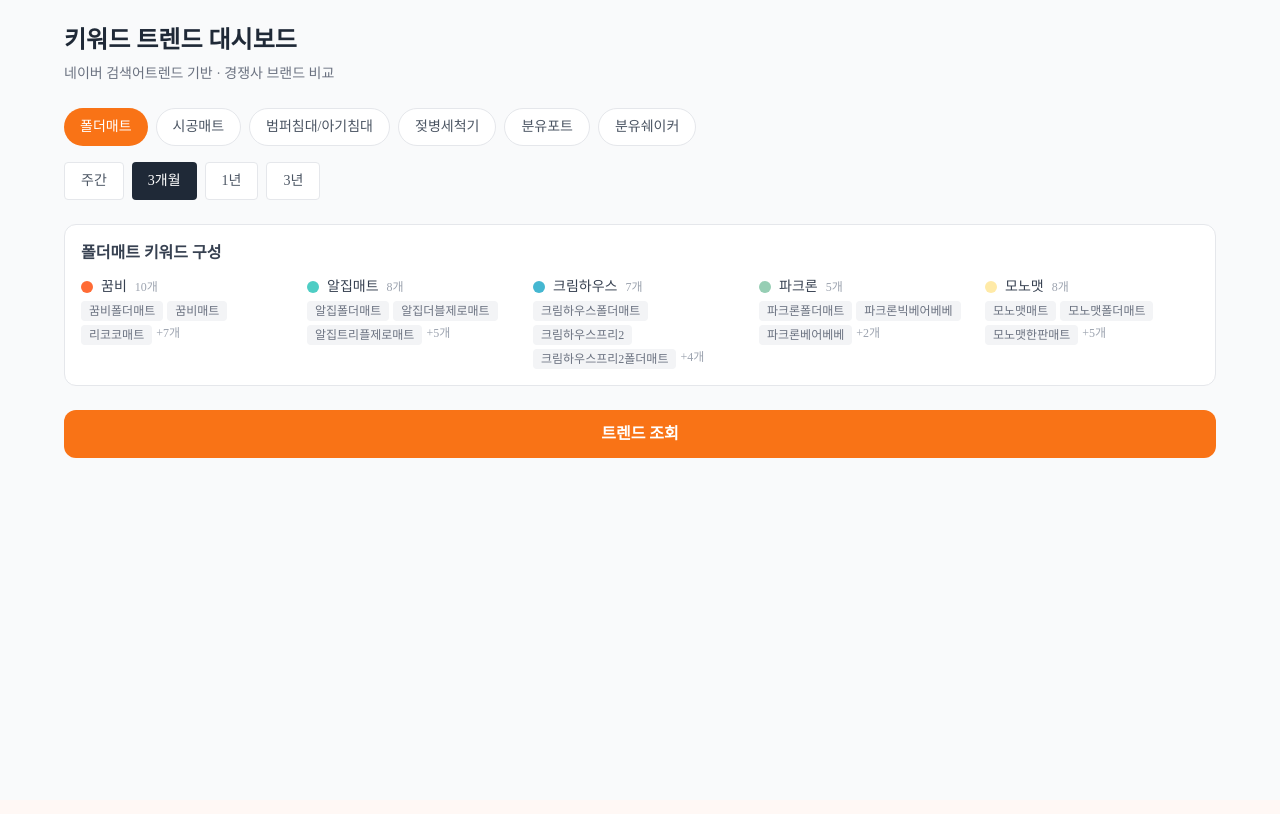
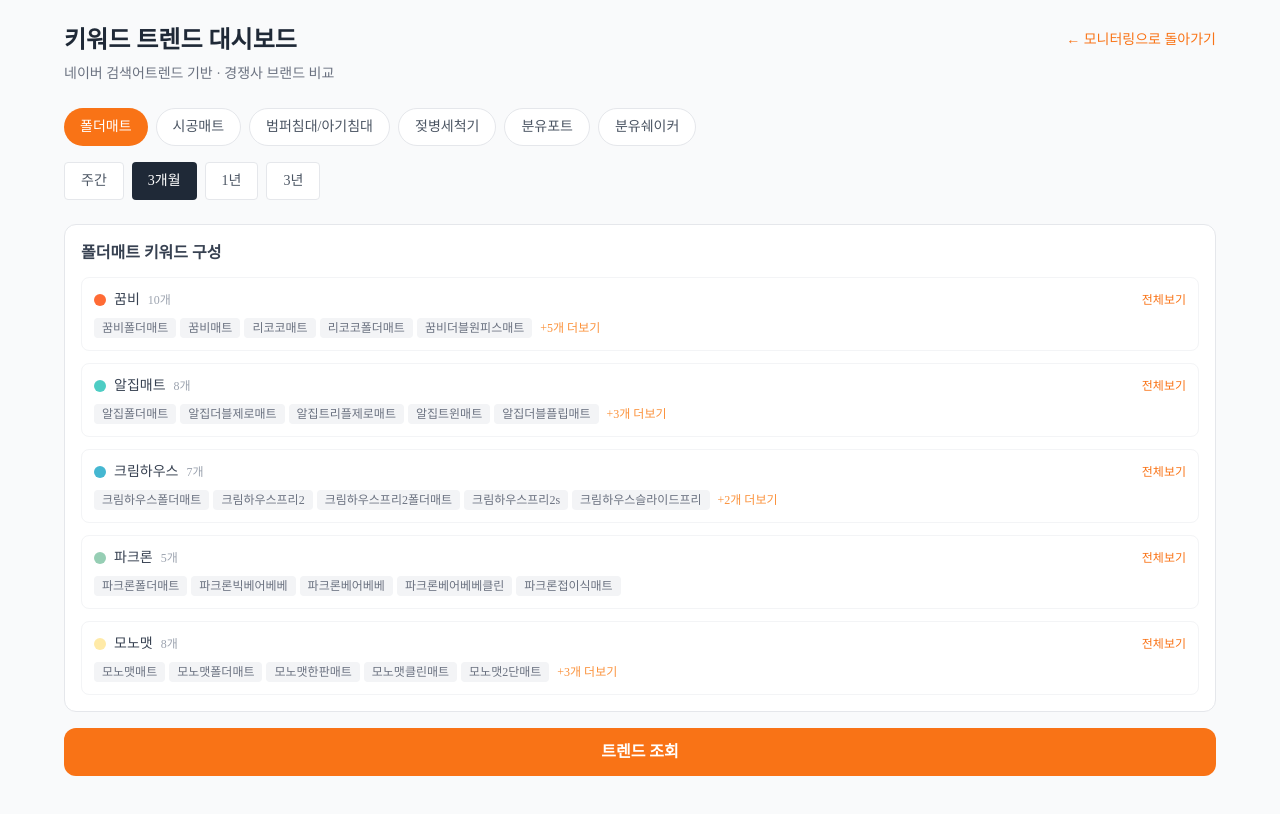
Before and after one commit to ggumbim-droid/ggumbi-monitor, a Next.js app: page /trend in a window 1280 px wide. Shown: the top 814 px of the page. Built offline with nearby package versions, Linux system fonts and the light colour scheme.

Commit message:
Update page.tsx

```diff
--- a/src/app/trend/page.tsx
+++ b/src/app/trend/page.tsx
@@ -1,12 +1,12 @@
 "use client";
 
 import { useState } from "react";
+import Link from "next/link";
 import { LineChart, Line, XAxis, YAxis, CartesianGrid, Tooltip, Legend, ResponsiveContainer } from "recharts";
 
 const KEYWORD_GROUPS = [
   {
-    id: "folder_mat",
-    label: "폴더매트",
+    id: "folder_mat", label: "폴더매트",
     brands: [
       { name: "꿈비", keywords: ["꿈비폴더매트","꿈비매트","리코코매트","리코코폴더매트","꿈비더블원피스매트","꿈비트리플원피스매트","꿈비자이언트매트","꿈비원피스매트","꿈비클린롤매트","꿈비복도매트"] },
       { name: "알집매트", keywords: ["알집폴더매트","알집더블제로매트","알집트리플제로매트","알집트윈매트","알집더블플립매트","알집에코실리온","알집매트더블제로매트","알집복도제로매트"] },
@@ -16,8 +16,7 @@ const KEYWORD_GROUPS = [
     ],
   },
   {
-    id: "construction_mat",
-    label: "시공매트",
+    id: "construction_mat", label: "시공매트",
     brands: [
       { name: "꿈비", keywords: ["꿈비시공매트","꿈비매트시공","꿈비퍼즐매트","리코코퍼즐매트","꿈비시공퍼즐매트","리코코황변방지","리코코디자인tpu클립매트"] },
       { name: "알집매트", keywords: ["알집시공매트","알집거실시공","알집노블시공","알집tpu시공매트","알집tpu매트","알집tpu시공","알집매트시공비용"] },
@@ -27,8 +26,7 @@ const KEYWORD_GROUPS = [
     ],
   },
   {
-    id: "bumper_bed",
-    label: "범퍼침대/아기침대",
+    id: "bumper_bed", label: "범퍼침대/아기침대",
     brands: [
       { name: "꿈비", keywords: ["꿈비범퍼침대","꿈비아기침대","꿈비하이가드범퍼침대","꿈비범퍼침대대형","꿈비범퍼침대특대형","꿈비범퍼침대슈퍼특대형","꿈비범퍼침대매트","꿈비트윈스타","꿈비월드스타","꿈비럭키스타"] },
       { name: "도노도노", keywords: ["도노도노아기침대","도노도노범퍼침대","도노도노하이가드범퍼침대","도노도노패밀리범퍼침대","도노도노하이가드","도노도노범퍼침대가드","도노도노범퍼침대매트"] },
@@ -38,8 +36,7 @@ const KEYWORD_GROUPS = [
     ],
   },
   {
-    id: "bottle_washer",
-    label: "젖병세척기",
+    id: "bottle_washer", label: "젖병세척기",
     brands: [
       { name: "꿈비", keywords: ["꿈비젖병세척기","꿈비세척기","꿈비젖병소독기","꿈비젖병세척소독기","uvpro"] },
       { name: "베이비브레짜", keywords: ["베이비브레짜젖병세척기","브레짜젖병세척기","베이비브레짜젖병세척소독기","브레짜젖병세척소독기","베이비브레짜세척기","브레짜세척기"] },
@@ -49,8 +46,7 @@ const KEYWORD_GROUPS = [
     ],
   },
   {
-    id: "formula_pot",
-    label: "분유포트",
+    id: "formula_pot", label: "분유포트",
     brands: [
       { name: "꿈비", keywords: ["꿈비휴대용분유포트","꿈비보온병","꿈비외출용분유포트","꿈비휴대용포트","꿈비분유포트","꿈비무선분유포트","꿈비분리형휴대용분유포트","꿈비분리형분유포트","꿈비배터리분리형분유포트"] },
       { name: "나리몽", keywords: ["나리몽휴대용분유포트","나리몽분리형분유포트","나리몽보온병","나리몽외출용분유포트","나리몽휴대용포트","나리몽무선분유포트","나리몽분리형휴대용분유포트","나리몽분유포트","나리몽배터리분리형분유포트"] },
@@ -60,8 +56,7 @@ const KEYWORD_GROUPS = [
     ],
   },
   {
-    id: "formula_shaker",
-    label: "분유쉐이커",
+    id: "formula_shaker", label: "분유쉐이커",
     brands: [
       { name: "꿈비", keywords: ["꿈비분유쉐이커","꿈비쉐이커","꿈비젖병쉐이커","꿈비분유제조기","꿈비분유믹서기"] },
       { name: "나리몽", keywords: ["나리몽분유쉐이커","나리몽쉐이커","나리몽젖병쉐이커","나리몽분유제조기","나리몽분유믹서기"] },
@@ -87,13 +82,34 @@ export default function TrendPage() {
   const [chartData, setChartData] = useState<Record<string, string | number>[]>([]);
   const [loading, setLoading] = useState(false);
   const [error, setError] = useState("");
+  const [hiddenBrands, setHiddenBrands] = useState<Set<string>>(new Set());
+  const [expandedBrands, setExpandedBrands] = useState<Set<string>>(new Set());
 
   const currentGroup = KEYWORD_GROUPS.find((g) => g.id === selectedGroup)!;
+
+  function toggleBrand(brandName: string) {
+    setHiddenBrands((prev) => {
+      const next = new Set(prev);
+      if (next.has(brandName)) next.delete(brandName);
+      else next.add(brandName);
+      return next;
+    });
+  }
+
+  function toggleExpand(brandName: string) {
+    setExpandedBrands((prev) => {
+      const next = new Set(prev);
+      if (next.has(brandName)) next.delete(brandName);
+      else next.add(brandName);
+      return next;
+    });
+  }
 
   async function fetchTrend() {
     setLoading(true);
     setError("");
     setChartData([]);
+    setHiddenBrands(new Set());
     try {
       const res = await fetch("/api/trend", {
         method: "POST",
@@ -104,7 +120,7 @@ export default function TrendPage() {
       if (!res.ok) throw new Error(data.error || "오류 발생");
       setChartData(data.results);
     } catch (e: unknown) {
-  const err = e instanceof Error ? e : new Error("오류 발생");
+      const err = e instanceof Error ? e : new Error("오류 발생");
       setError(err.message);
     } finally {
       setLoading(false);
@@ -114,60 +130,51 @@ export default function TrendPage() {
   return (
     <div className="min-h-screen bg-gray-50 p-6">
       <div className="max-w-6xl mx-auto">
-        <h1 className="text-2xl font-bold text-gray-800 mb-2">키워드 트렌드 대시보드</h1>
+        <div className="flex items-center justify-between mb-2">
+          <h1 className="text-2xl font-bold text-gray-800">키워드 트렌드 대시보드</h1>
+          <Link href="/" className="text-sm text-orange-500 hover:underline">← 모니터링으로 돌아가기</Link>
+        </div>
         <p className="text-gray-500 text-sm mb-6">네이버 검색어트렌드 기반 · 경쟁사 브랜드 비교</p>
 
-        {/* 그룹 탭 */}
         <div className="flex gap-2 mb-4 flex-wrap">
           {KEYWORD_GROUPS.map((g) => (
-            <button
-              key={g.id}
-              onClick={() => setSelectedGroup(g.id)}
-              className={`px-4 py-2 rounded-full text-sm font-medium transition-colors ${
-                selectedGroup === g.id
-                  ? "bg-orange-500 text-white"
-                  : "bg-white text-gray-600 border border-gray-200 hover:border-orange-300"
-              }`}
-            >
+            <button key={g.id} onClick={() => { setSelectedGroup(g.id); setChartData([]); setHiddenBrands(new Set()); setExpandedBrands(new Set()); }}
+              className={`px-4 py-2 rounded-full text-sm font-medium transition-colors ${selectedGroup === g.id ? "bg-orange-500 text-white" : "bg-white text-gray-600 border border-gray-200 hover:border-orange-300"}`}>
               {g.label}
             </button>
           ))}
         </div>
 
-        {/* 기간 선택 */}
         <div className="flex gap-2 mb-6">
           {PERIODS.map((p) => (
-            <button
-              key={p.value}
-              onClick={() => setSelectedPeriod(p.value)}
-              className={`px-4 py-2 rounded text-sm font-medium transition-colors ${
-                selectedPeriod === p.value
-                  ? "bg-gray-800 text-white"
-                  : "bg-white text-gray-600 border border-gray-200 hover:bg-gray-50"
-              }`}
-            >
+            <button key={p.value} onClick={() => setSelectedPeriod(p.value)}
+              className={`px-4 py-2 rounded text-sm font-medium transition-colors ${selectedPeriod === p.value ? "bg-gray-800 text-white" : "bg-white text-gray-600 border border-gray-200 hover:bg-gray-50"}`}>
               {p.label}
             </button>
           ))}
         </div>
 
-        {/* 현재 그룹 키워드 미리보기 */}
-        <div className="bg-white rounded-xl border border-gray-200 p-4 mb-6">
+        <div className="bg-white rounded-xl border border-gray-200 p-4 mb-4">
           <h2 className="font-semibold text-gray-700 mb-3">{currentGroup.label} 키워드 구성</h2>
-          <div className="flex flex-wrap gap-3">
+          <div className="space-y-3">
             {currentGroup.brands.map((brand, i) => (
-              <div key={brand.name} className="flex-1 min-w-48">
-                <div className="flex items-center gap-2 mb-1">
-                  <div className="w-3 h-3 rounded-full" style={{ backgroundColor: BRAND_COLORS[i] }} />
-                  <span className="font-medium text-sm text-gray-700">{brand.name}</span>
-                  <span className="text-xs text-gray-400">{brand.keywords.length}개</span>
+              <div key={brand.name} className="border border-gray-100 rounded-lg p-3">
+                <div className="flex items-center justify-between mb-2">
+                  <div className="flex items-center gap-2">
+                    <div className="w-3 h-3 rounded-full" style={{ backgroundColor: BRAND_COLORS[i] }} />
+                    <span className="font-medium text-sm text-gray-700">{brand.name}</span>
+                    <span className="text-xs text-gray-400">{brand.keywords.length}개</span>
+                  </div>
+                  <button onClick={() => toggleExpand(brand.name)} className="text-xs text-orange-500 hover:underline">
+                    {expandedBrands.has(brand.name) ? "접기" : "전체보기"}
+                  </button>
                 </div>
                 <div className="flex flex-wrap gap-1">
-                  {brand.keywords.slice(0, 3).map((k) => (
+                  {(expandedBrands.has(brand.name) ? brand.keywords : brand.keywords.slice(0, 5)).map((k) => (
                     <span key={k} className="text-xs bg-gray-100 text-gray-500 px-2 py-0.5 rounded">{k}</span>
                   ))}
-                  {brand.keywords.length > 3 && (
-                    <span className="text-xs text-gray-400">+{brand.keywords.length - 3}개</span>
+                  {!expandedBrands.has(brand.name) && brand.keywords.length > 5 && (
+                    <button onClick={() => toggleExpand(brand.name)} className="text-xs text-orange-400 px-1">+{brand.keywords.length - 5}개 더보기</button>
                   )}
                 </div>
               </div>
@@ -175,37 +182,43 @@ export default function TrendPage() {
           </div>
         </div>
 
-        {/* 조회 버튼 */}
-        <button
-          onClick={fetchTrend}
-          disabled={loading}
-          className="w-full py-3 bg-orange-500 text-white font-semibold rounded-xl hover:bg-orange-600 disabled:opacity-50 mb-6"
-        >
+        {chartData.length > 0 && (
+          <div className="bg-white rounded-xl border border-gray-200 p-4 mb-4">
+            <p className="text-sm text-gray-500 mb-2">브랜드 클릭으로 차트 표시/숨기기</p>
+            <div className="flex flex-wrap gap-2">
+              {currentGroup.brands.map((brand, i) => (
+                <button key={brand.name} onClick={() => toggleBrand(brand.name)}
+                  className={`flex items-center gap-2 px-3 py-1.5 rounded-full text-sm font-medium border transition-all ${hiddenBrands.has(brand.name) ? "bg-gray-100 text-gray-400 border-gray-200 line-through" : "bg-white text-gray-700 border-gray-300"}`}>
+                  <div className="w-3 h-3 rounded-full" style={{ backgroundColor: hiddenBrands.has(brand.name) ? "#ccc" : BRAND_COLORS[i] }} />
+                  {brand.name}
+                </button>
+              ))}
+            </div>
+          </div>
+        )}
+
+        <button onClick={fetchTrend} disabled={loading}
+          className="w-full py-3 bg-orange-500 text-white font-semibold rounded-xl hover:bg-orange-600 disabled:opacity-50 mb-6">
           {loading ? "데이터 조회 중..." : "트렌드 조회"}
         </button>
 
         {error && <div className="text-red-500 text-sm mb-4">{error}</div>}
 
-        {/* 차트 */}
         {chartData.length > 0 && (
           <div className="bg-white rounded-xl border border-gray-200 p-6">
             <h2 className="font-semibold text-gray-700 mb-4">{currentGroup.label} 검색량 추이</h2>
             <ResponsiveContainer width="100%" height={400}>
               <LineChart data={chartData}>
                 <CartesianGrid strokeDasharray="3 3" stroke="#f0f0f0" />
-                <XAxis dataKey="period" tick={{ fontSize: 12 }} />
-                <YAxis tick={{ fontSize: 12 }} />
+                <XAxis dataKey="period" tick={{ fontSize: 11 }} />
+                <YAxis tick={{ fontSize: 11 }} />
                 <Tooltip />
                 <Legend />
                 {currentGroup.brands.map((brand, i) => (
-                  <Line
-                    key={brand.name}
-                    type="monotone"
-                    dataKey={brand.name}
-                    stroke={BRAND_COLORS[i]}
-                    strokeWidth={2}
-                    dot={false}
-                  />
+                  !hiddenBrands.has(brand.name) && (
+                    <Line key={brand.name} type="monotone" dataKey={brand.name}
+                      stroke={BRAND_COLORS[i]} strokeWidth={2} dot={false} />
+                  )
                 ))}
               </LineChart>
             </ResponsiveContainer>
```
